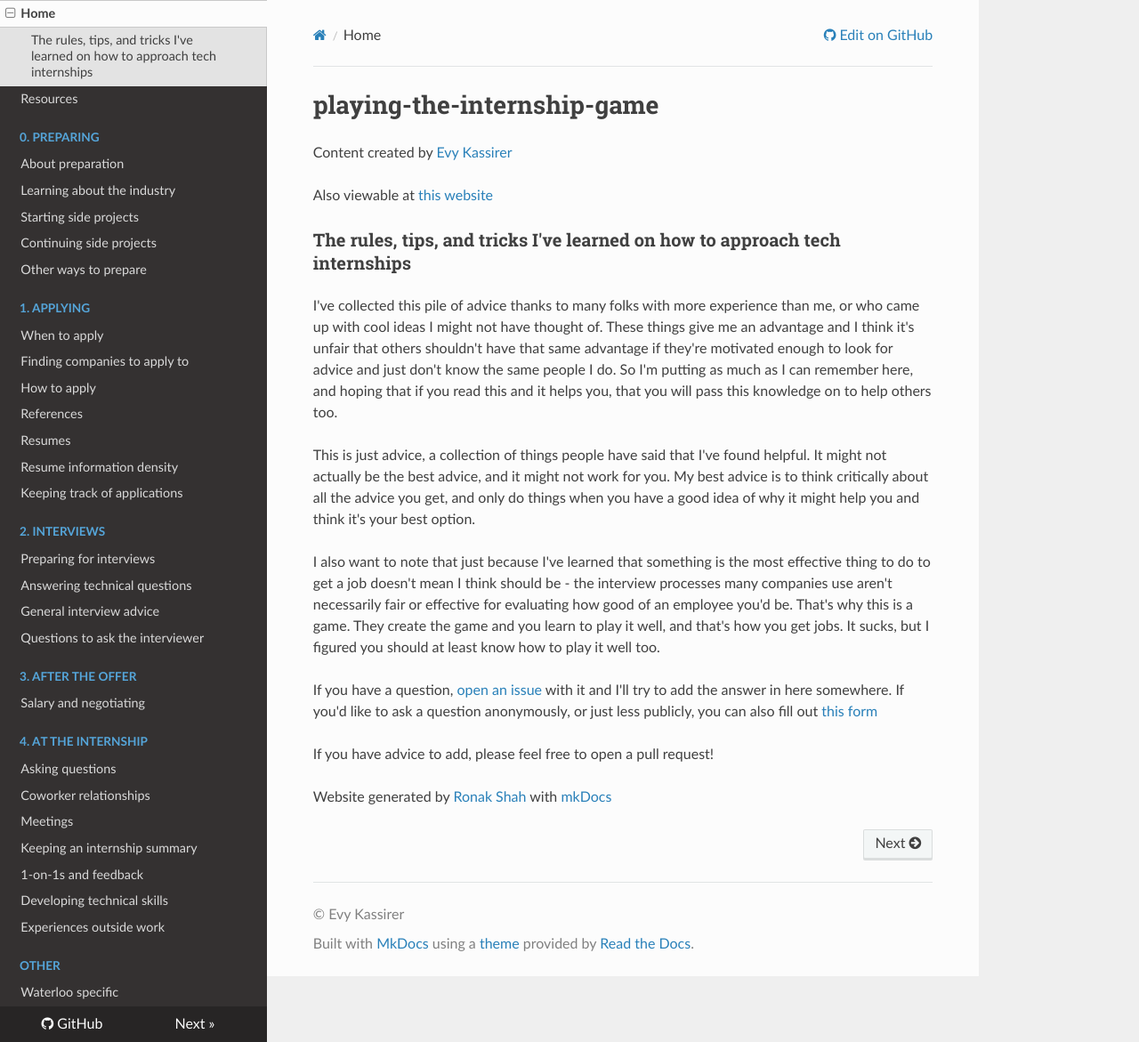
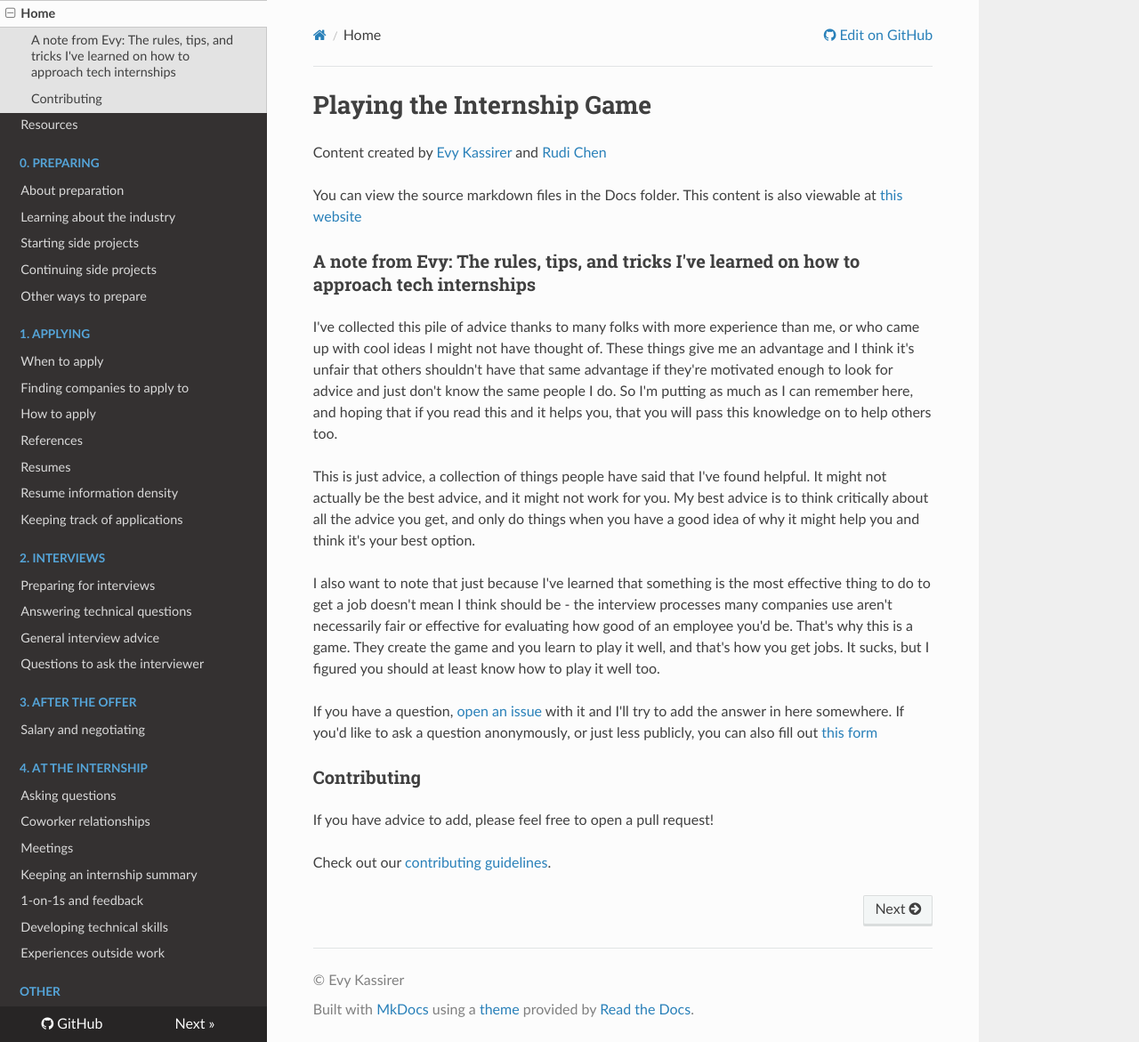
Before and after one commit to evykassirer/playing-the-internship-game, an MkDocs documentation site: the page built from docs/index.md, in a window 1280 px wide and 1171 px high. Shown: the whole window at 89% size. Built offline with MkDocs 1.6.1, drawn with Linux system fonts in a browser that asks for light colours; nearby versions of some CDN libraries; old or Windows-style settings are respelled for this version of MkDocs.

Commit message:
Changes to README (#24)
* Have README symlink to docs/index.md

Otherwise we have to maintain duplicate content

* Draft contributing guide

* Revisions

* Fix typo

```diff
--- a/docs/index.md
+++ b/docs/index.md
@@ -1,10 +1,10 @@
-# playing-the-internship-game
+# Playing the Internship Game
 
-Content created by [Evy Kassirer](http://www.evykassirer.com/)
+Content created by [Evy Kassirer](http://www.evykassirer.com/) and [Rudi Chen](http://digitalfreepen.com/)
 
-Also viewable at [this website](https://evykassirer.github.io/playing-the-internship-game)
+You can view the source markdown files in the Docs folder. This content is also viewable at [this website](https://evykassirer.github.io/playing-the-internship-game)
 
-### The rules, tips, and tricks I've learned on how to approach tech internships
+### A note from Evy: The rules, tips, and tricks I've learned on how to approach tech internships
 
 I've collected this pile of advice thanks to many folks with more experience than me, or who came up with cool ideas I might not have thought of. These things give me an advantage and I think it's unfair that others shouldn't have that same advantage if they're motivated enough to look for advice and just don't know the same people I do. So I'm putting as much as I can remember here, and hoping that if you read this and it helps you, that you will pass this knowledge on to help others too.
 
@@ -14,6 +14,8 @@ I also want to note that just because I've learned that something is the most ef
 
 If you have a question, [open an issue](https://github.com/evykassirer/playing-the-internship-game/issues/new) with it and I'll try to add the answer in here somewhere. If you'd like to ask a question anonymously, or just less publicly, you can also fill out [this form](https://goo.gl/forms/jdmIcCBQcbBf5P5w1)
 
+### Contributing
+
 If you have advice to add, please feel free to open a pull request!
 
-Website generated by [Ronak Shah](https://ronakshah.net) with [mkDocs](http://www.mkdocs.org/)
+Check out our [contributing guidelines](https://github.com/evykassirer/playing-the-internship-game/blob/master/contributing.md).
```
Also changed, not shown: README.md (+1 -34 lines), contributing.md (added, +44 -0 lines).
